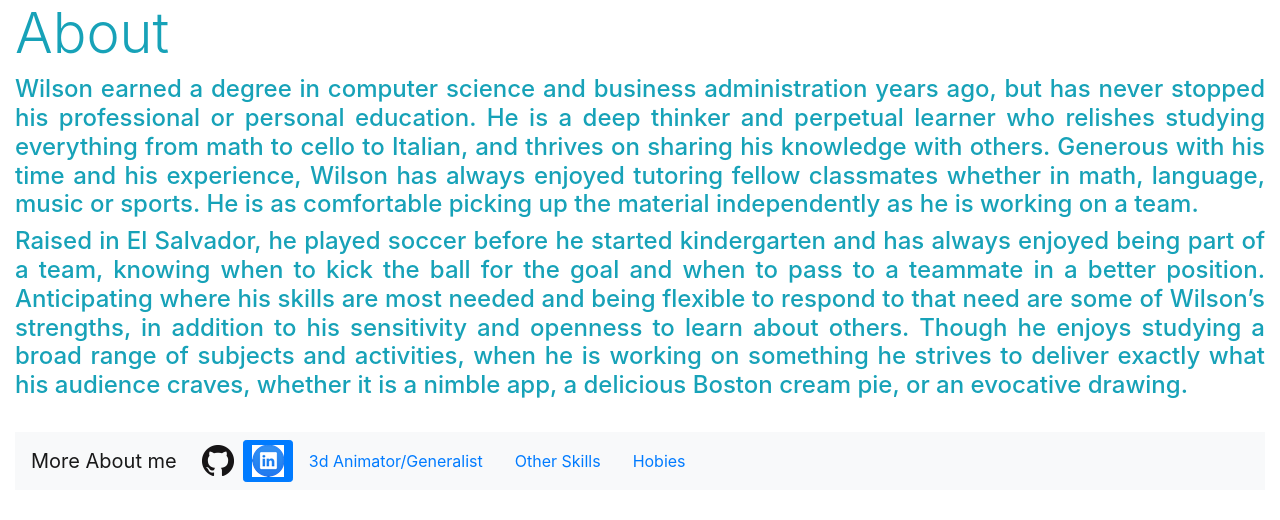
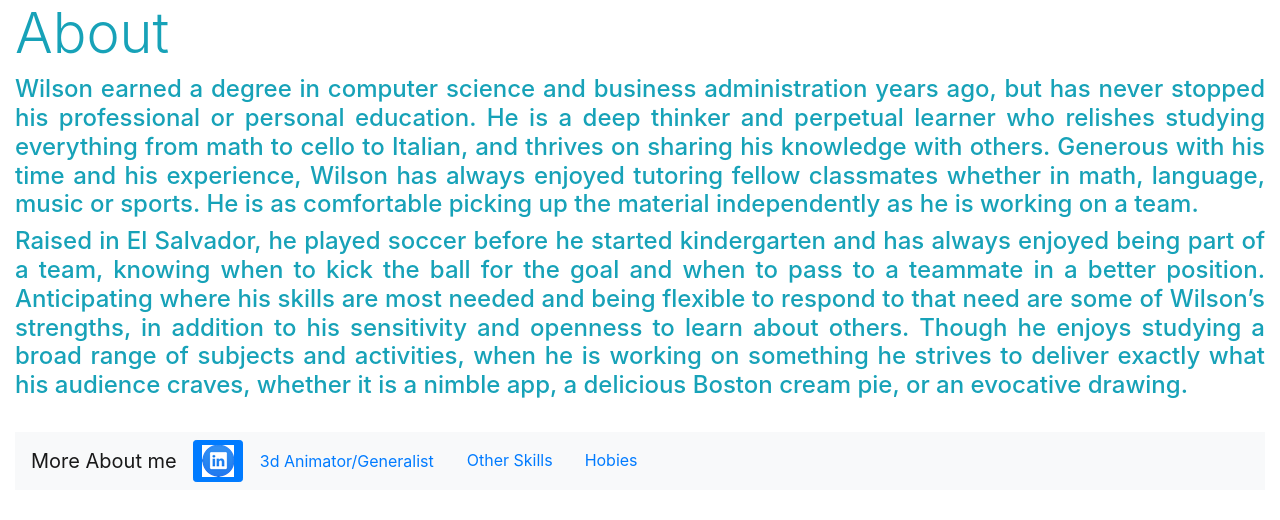
Before and after one commit to Wglm2014/Bootstrap-portfolio, a plain HTML site: page about.html in a window 1280 px wide. Drawn offline with nearby package versions, Linux system fonts and the light colour scheme.

Commit message:
reacy to submit, second revision

```diff
--- a/about.html
+++ b/about.html
@@ -48,11 +48,15 @@
     <footer class="container-fluid mt-4">
         <nav class="navbar navbar-expand-lg navbar-light bg-light">
             <a class="navbar-brand" href="#">More About me</a>
-            <button class="btn btn-sm"><a href=""><img src="./assets/img/GitHub-Mark-32px.png" alt=""></a></button>
-            <button class="btn btn-sm btn-primary"><a href=""><img src="./assets/img/linkedin.png" alt=""></a></button>
+            <!--button class="btn btn-sm"><a href=""><img src="./assets/img/GitHub-Mark-32px.png" alt=""></a></button-->
+            <button class="btn btn-sm btn-primary"
+                onclick=" window.open ('https://linkedin.com/in/wilson-linares-b6523129','_newtab' )"><img
+                    src="./assets/img/linkedin.png" alt=""></button>
             <ul class="nav justify-content-end">
                 <li class="nav-item">
-                    <a class="nav-link active" href="#">3d Animator/Generalist</a>
+                    <button class="nav-link active btn btn-link"
+                        onclick="window.open('https://www.youtube.com/watch?v=TnvNLYEB_LQ')">3d
+                        Animator/Generalist</button>
                 </li>
                 <li class="nav-item">
                     <a class="nav-link" href="#">Other Skills</a>
```
Also changed, not shown: index.html (+9 -6 lines), assets/javascript/redirect.js (added), 1 other file.
